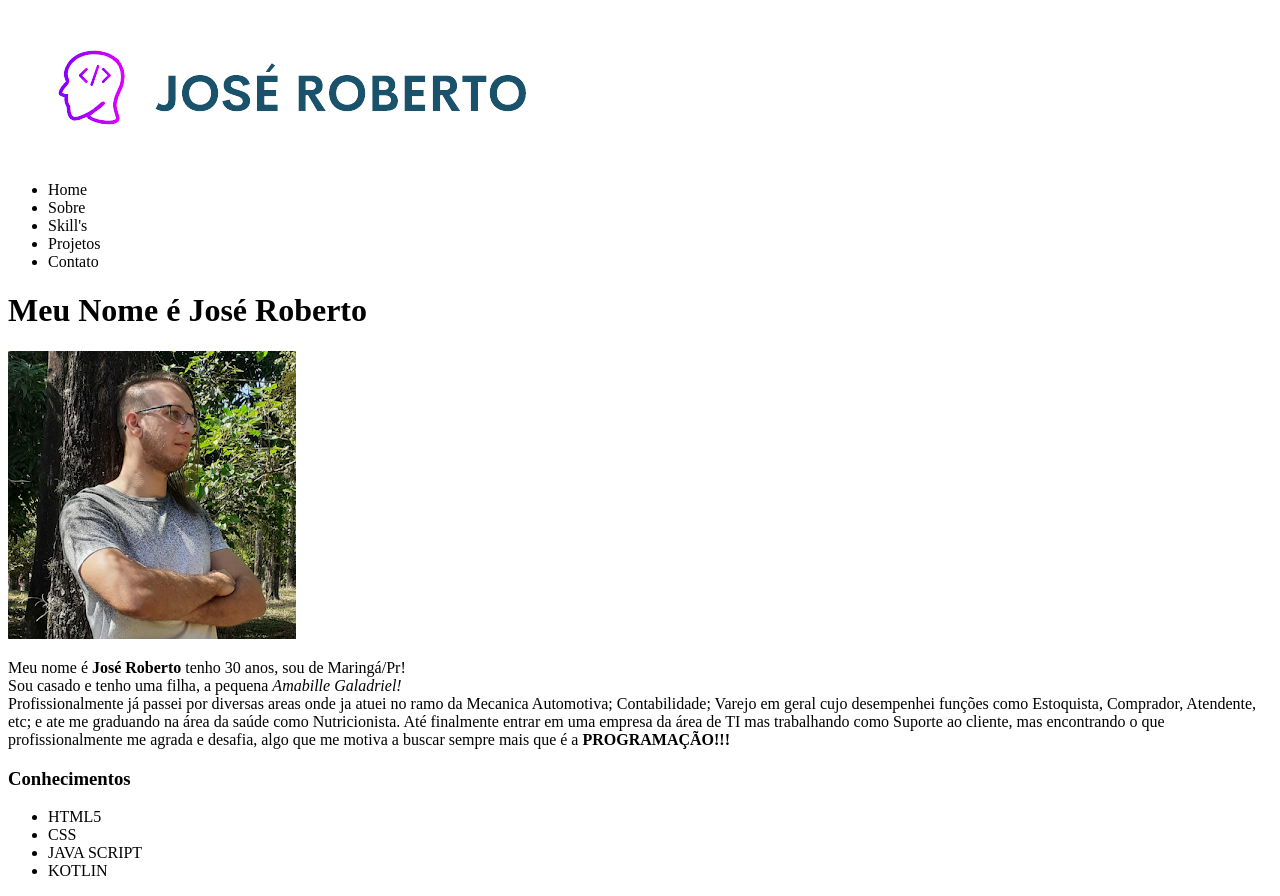
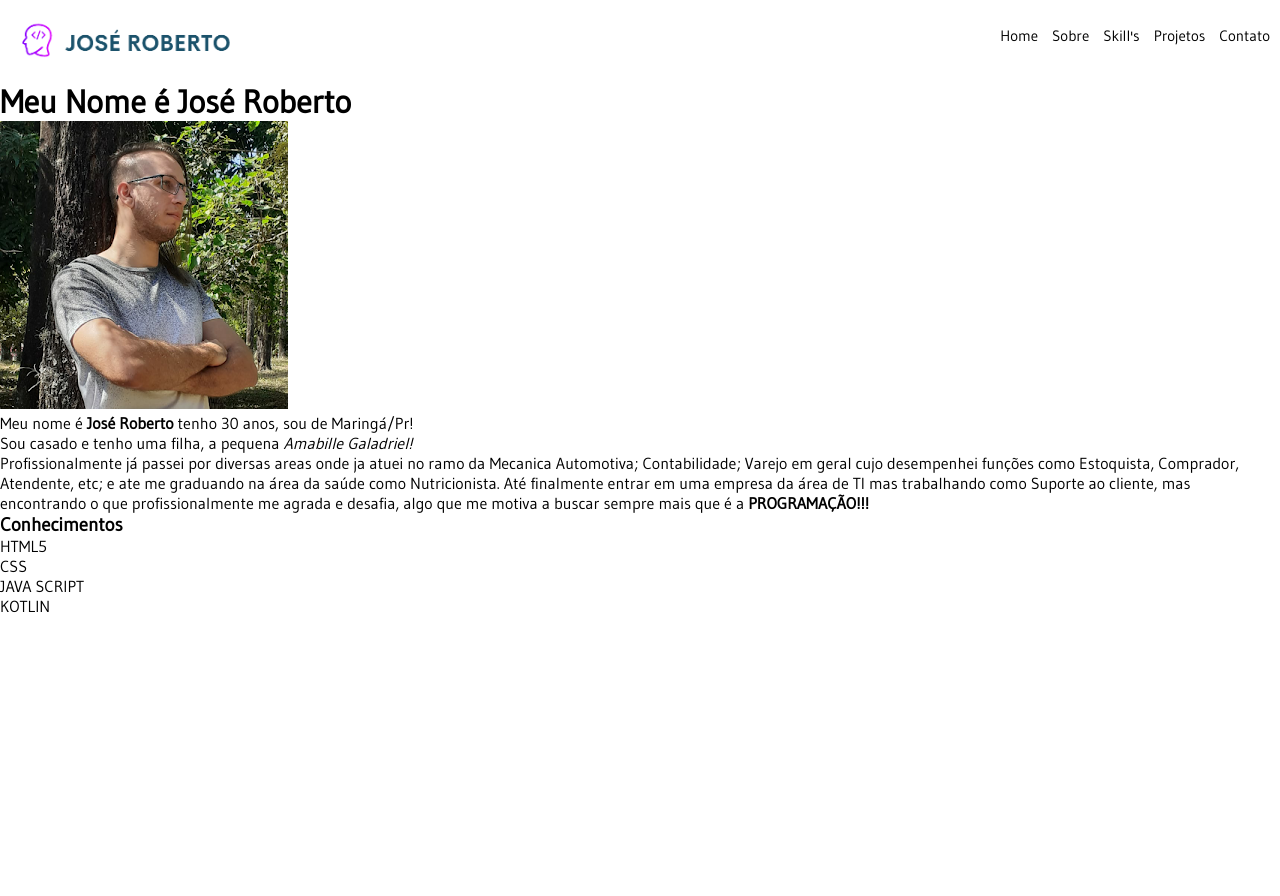
Before and after one commit to Jose26Polo/Jose26Polo.github.io, a plain HTML site: page index.html in a window 1280 px wide. After the commit the page ends 800 px from the top, so only its background shows below. Drawn offline with Linux system fonts and the light colour scheme.

Commit message:
adicinando css ao portilofio

```diff
--- a/index.html
+++ b/index.html
@@ -3,10 +3,14 @@
 	<head>
 		<meta charset="UTF-8">
 		<title>José Roberto Grego - Portfólio</title>
+		<link rel="stylesheet" href="style.css">
 		<link rel="icon" type="image/x-icon" href="icone.ico">
+		<link rel="preconnect" href="https://fonts.googleapis.com">
+<link rel="preconnect" href="https://fonts.gstatic.com" crossorigin>
+<link href="https://fonts.googleapis.com/css2?family=Gudea&display=swap" rel="stylesheet">
 	</head>
 	<body>
-		<div>
+		<div class="header">
 			<img src="logo-sem-fundo.png">
 			<ul>
 				<li> Home</li>
--- a/style.css
+++ b/style.css
@@ -0,0 +1,27 @@
+* {
+    margin: 0;
+    padding: 0;
+}
+
+body {
+    font-family: 'Gudea', sans-serif;
+}
+
+.header img {
+    width: 250px;
+    padding: 5px 0;
+
+}
+
+.header ul {
+    display: inline;
+    float: right;
+    padding-top: 25px;
+}
+
+.header li {
+    display: inline-block;
+    font-size: 15px;
+    text-align: right;
+    padding-right: 10px;
+}
```
